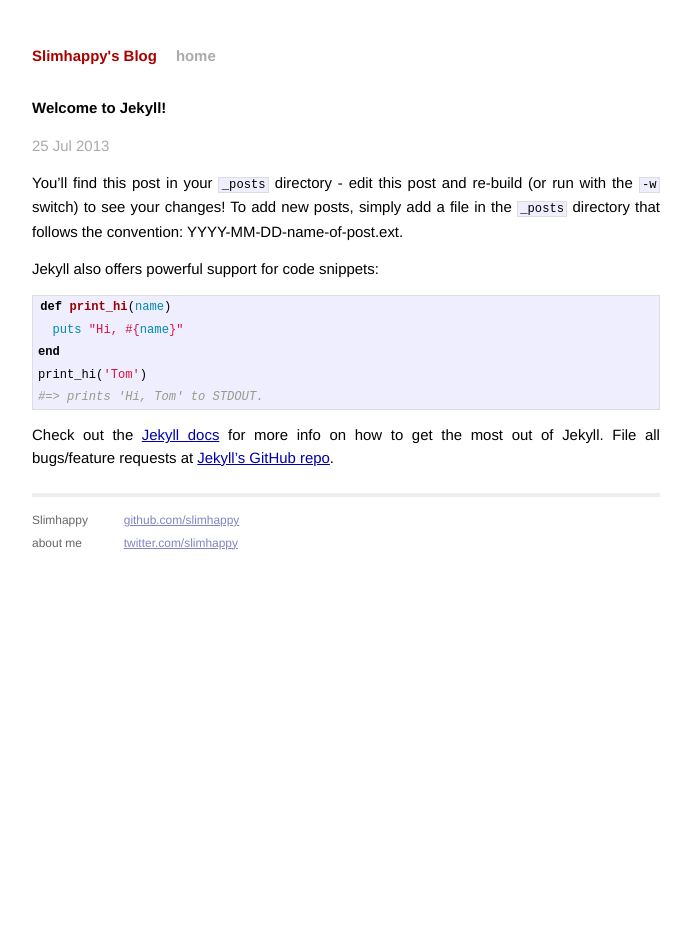
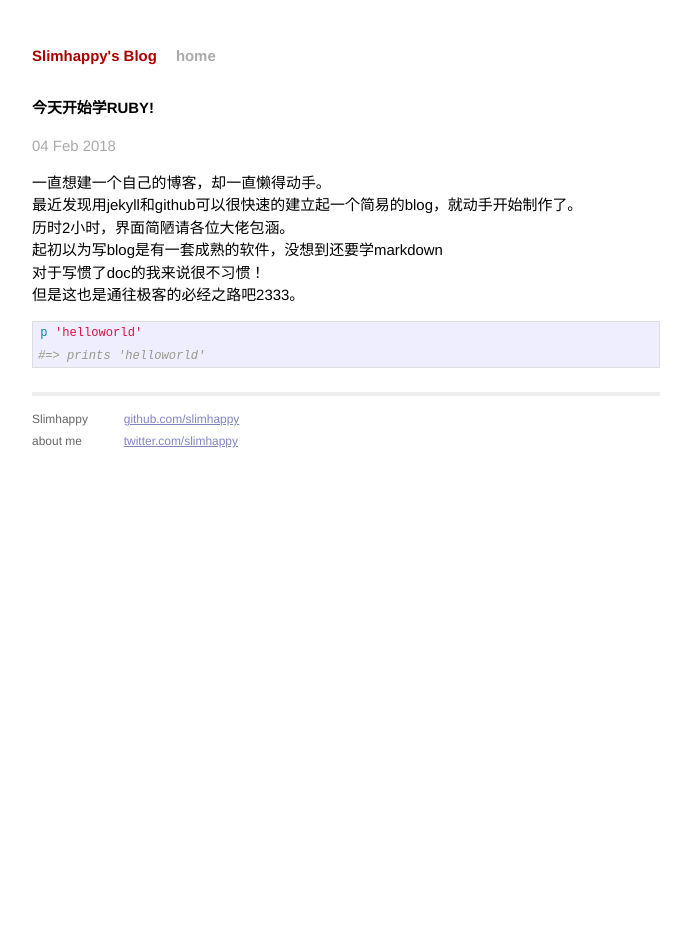
Before and after one commit to slimhappy/slimhappy.github.io, a Jekyll site: the page built from _posts/2013-07-25-welcome-to-jekyll.markdown, in a window 1280 px wide. Shown: the whole page, without its empty margins (294-985 px from the left). Built offline with Jekyll 4.4.1, drawn with Linux system fonts in a browser that asks for light colours.

Commit message:
update my first blog

```diff
--- a/_posts/2013-07-25-welcome-to-jekyll.markdown
+++ b/_posts/2013-07-25-welcome-to-jekyll.markdown
@@ -1,24 +1,16 @@
 ---
 layout: post
-title:  "Welcome to Jekyll!"
-date:   2013-07-25 04:53:27
-categories: jekyll update
+title:  "今天开始学RUBY!"
+date:   2018-2-4 03:09:27
+categories: rubylearning
 ---
-
-You'll find this post in your `_posts` directory - edit this post and re-build (or run with the `-w` switch) to see your changes!
-To add new posts, simply add a file in the `_posts` directory that follows the convention: YYYY-MM-DD-name-of-post.ext.
-
-Jekyll also offers powerful support for code snippets:
-
+一直想建一个自己的博客，却一直懒得动手。
+最近发现用jekyll和github可以很快速的建立起一个简易的blog，就动手开始制作了。
+历时2小时，界面简陋请各位大佬包涵。
+起初以为写blog是有一套成熟的软件，没想到还要学markdown
+对于写惯了doc的我来说很不习惯！
+但是这也是通往极客的必经之路吧2333。
 {% highlight ruby %}
-def print_hi(name)
-  puts "Hi, #{name}"
-end
-print_hi('Tom')
-#=> prints 'Hi, Tom' to STDOUT.
+p 'helloworld'
+#=> prints 'helloworld'
 {% endhighlight %}
-
-Check out the [Jekyll docs][jekyll] for more info on how to get the most out of Jekyll. File all bugs/feature requests at [Jekyll's GitHub repo][jekyll-gh].
-
-[jekyll-gh]: https://github.com/mojombo/jekyll
-[jekyll]:    http://jekyllrb.com
```
Also changed, not shown: 1 other file.
